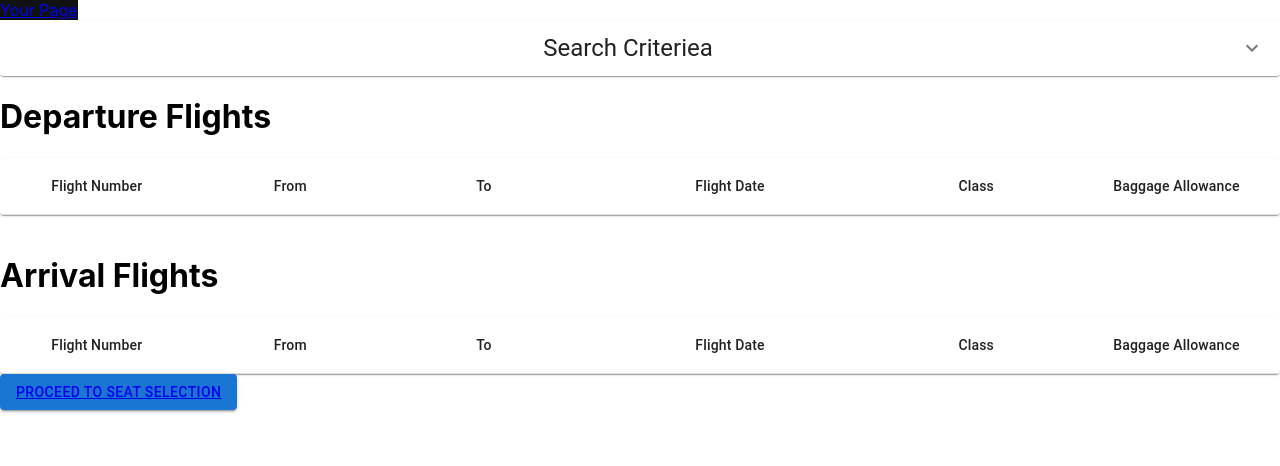
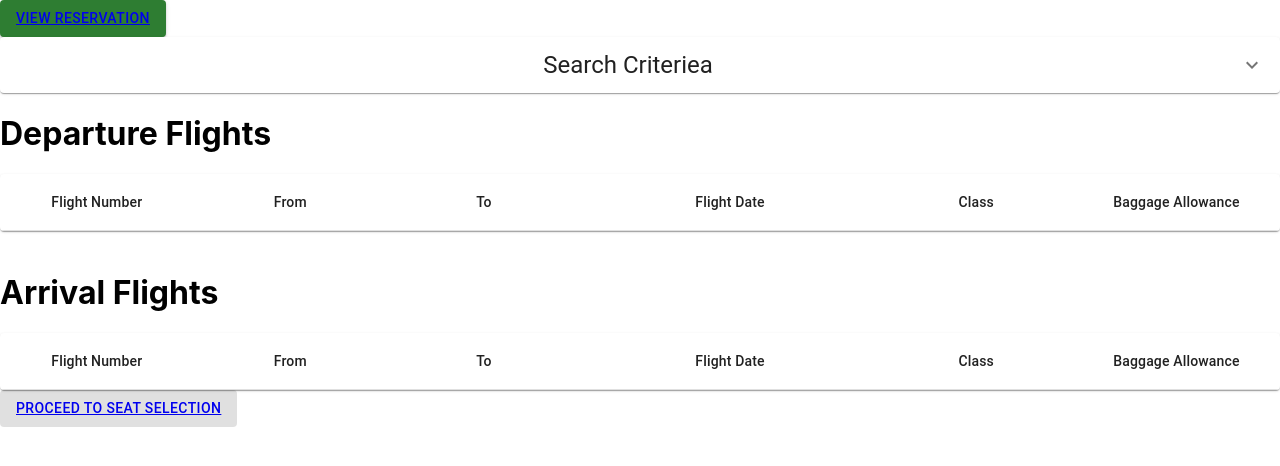
Before and after one commit to AmrYasserG/MEN-STACK, a React (Create React App) app: page /HomePage in a window 1280 px wide. Shown: the top 466 px of the page. Built offline with nearby package versions, Linux system fonts and the light colour scheme.

Commit message:
Finalize reserve

```diff
--- a/src/components/ConfirmedFlight/ConfirmedFlight.js
+++ b/src/components/ConfirmedFlight/ConfirmedFlight.js
@@ -112,7 +112,7 @@ const ConfirmedFlight = () => {
         border: "5px solid #eeeeee",
         backgroundColor: "#fbfbfb",
         "box-shadow": "7px 7px 7px#cccccc",
-        float:"Right"
+
       }}
     >
 
--- a/src/components/SummaryConfirm/SummaryConfirm.js
+++ b/src/components/SummaryConfirm/SummaryConfirm.js
@@ -21,6 +21,27 @@ const SummaryConfirm = () => {
     useEffect(() => {
         console.log(state);
       }, []);
+      function createReservation(){
+        axios.post("http://localhost:3005/bookingFlights/CreateReservation",{
+          User_id: state.id,
+    ReservationNumber: "1234",
+    FlightNumber: state.depFlight.FlightNumber,
+    ChosenCabin:state.cabin,
+    SeatsReserved: state.depSeatsReserved,
+    TotalReservationPrice:state.depFlight.Price*state.noSeats
+        }).then((res)=>{
+          axios.post("http://localhost:3005/bookingFlights/CreateReservation",{
+            User_id: state.id,
+      ReservationNumber: "1234",
+      FlightNumber: state.arrFlight.FlightNumber,
+      ChosenCabin:state.cabin,
+      SeatsReserved: state.arrSeatsReserved,
+      TotalReservationPrice:state.arrFlight.Price*state.noSeats
+          });
+        })
+
+
+      }
     return (
 
 
@@ -49,7 +70,7 @@ const SummaryConfirm = () => {
       <label>Total Price: </label>
         <h3>${state.depFlight.Price*state.noSeats+state.arrFlight.Price*state.noSeats}</h3>
         <br></br>
-        <Button variant="contained"><Link underline="none" to = '/ConfirmedFlight'
+        <Button variant="contained" onClick={createReservation()}><Link underline="none" to = '/ConfirmedFlight'
       state = {{depFlight: state.depFlight, arrFlight: state.arrFlight,cabin: state.cabin, noSeats: state.noSeats,depSeatsReserved:["A1","A2","A3"],arrSeatsReserved:["A1","A2","A3"],ConfirmId:"1234"}}
       > Proceed to Payment </Link></Button>
         </Box>
--- a/src/components/UserHomePage/UserHomepage.js
+++ b/src/components/UserHomePage/UserHomepage.js
@@ -98,11 +98,9 @@ const UserHomepage = () => {
 
   return (
     <div>
-      <Link to={{
-      pathname: '/ReservedFlights',
-      state: [{id: "617e93641ff94cd5d2055174"}],
-      }}
-      style= {{backgroundColor: "#111"}}> Your Page </Link>
+       <Button variant="contained" color="success"><Link to = '/ReservedFlights' underline
+      state = {{id : "617e93641ff94cd5d2055174"}}> View Reservation </Link></Button>
+
       <UpdateOver trigger={selectPopupButton} setTrigger={setSelectPopupButton}>
         <h1>Flight Details:</h1>
         <br></br>
@@ -378,8 +376,8 @@ const UserHomepage = () => {
           </Table>
         </TableContainer>
       </Paper>
-      <Button variant="contained"><Link underline="none" to = '/SummaryConfirm'
-      state = {{depFlight: depChoosenRow, arrFlight: arrChoosenRow,cabin: depclassType, noSeats: numberSeats,depSeatsReserved:["A1","A2","A3"],arrSeatsReserved:["A1","A2","A3"]}}
+      <Button disabled={depChoosenRow===""||arrChoosenRow===""}variant="contained"><Link underline="none" to = '/SummaryConfirm'
+      state = {{depFlight: depChoosenRow, arrFlight: arrChoosenRow,cabin: depclassType, noSeats: numberSeats,depSeatsReserved:["A1","A2","A3"],arrSeatsReserved:["A1","A2","A3"],id : "617e93641ff94cd5d2055174"}}
       > Proceed to Seat Selection </Link></Button>
     </div>
   );
```
Also changed, not shown: 2 other files (tests, documents, lock files or other folders).
